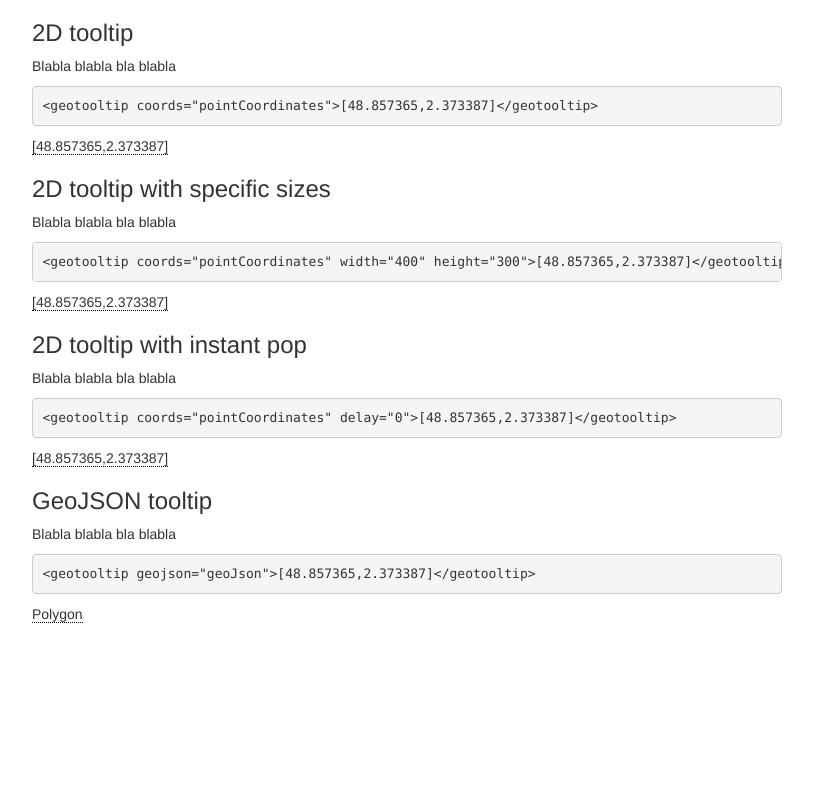
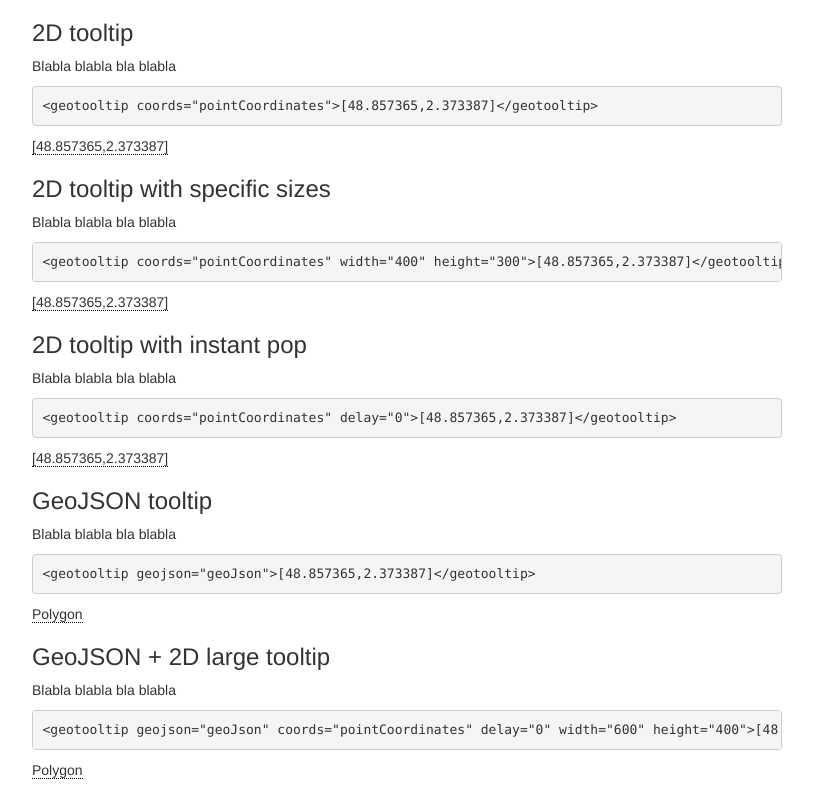
Before and after one commit to opendatasoft/angular-geotooltip, a website: page demo/index.html in a window 1280 px wide. Shown: the whole page, without its empty margins (38-851 px from the left). Drawn offline with nearby package versions, Linux system fonts and the light colour scheme.

Commit message:
Renamed demo app

```diff
--- a/app/index.html
+++ b/demo/index.html
@@ -41,6 +41,13 @@
             <pre>&lt;geotooltip geojson="geoJson"&gt;{{ pointCoordinates }}&lt;/geotooltip&gt;</pre>
             <geotooltip geojson="geoJson">Polygon</geotooltip>
           </p>
+
+          <h3>GeoJSON + 2D large tooltip</h3>
+          <p>
+            Blabla blabla bla blabla
+            <pre>&lt;geotooltip geojson="geoJson" coords="pointCoordinates" delay="0" width="600" height="400"&gt;{{ pointCoordinates }}&lt;/geotooltip&gt;</pre>
+            <geotooltip geojson="geoJson" coords="pointCoordinates" delay="0" width="600" height="400">Polygon</geotooltip>
+          </p>
         </div>
       </div>
     </div>
```
Also changed, not shown: bower.json (+5 -5 lines), README.md, demo/scripts/app.js (renamed from app/scripts/app.js), demo/scripts/directives/geotooltip.js (renamed from app/scripts/directives/geotooltip.js), demo/styles/main.css (added), 2 other files.
